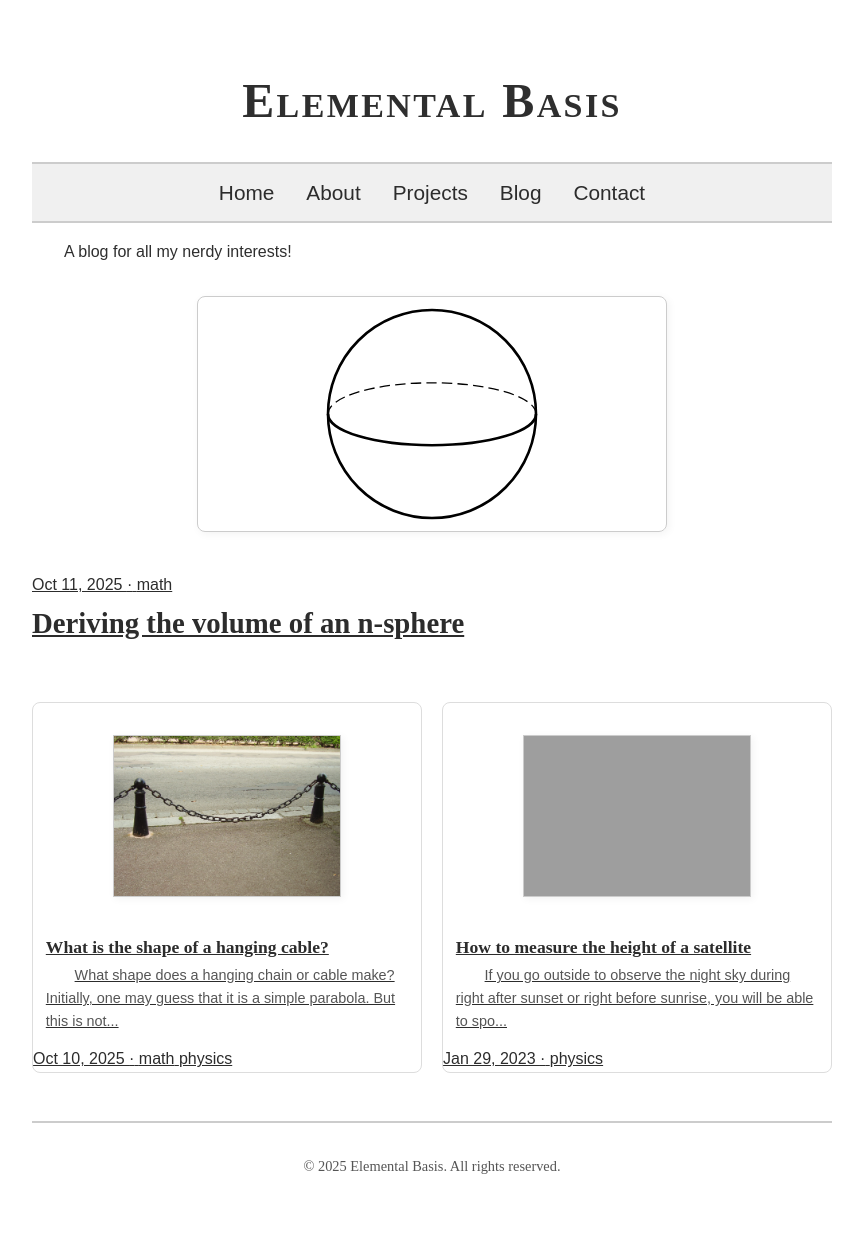
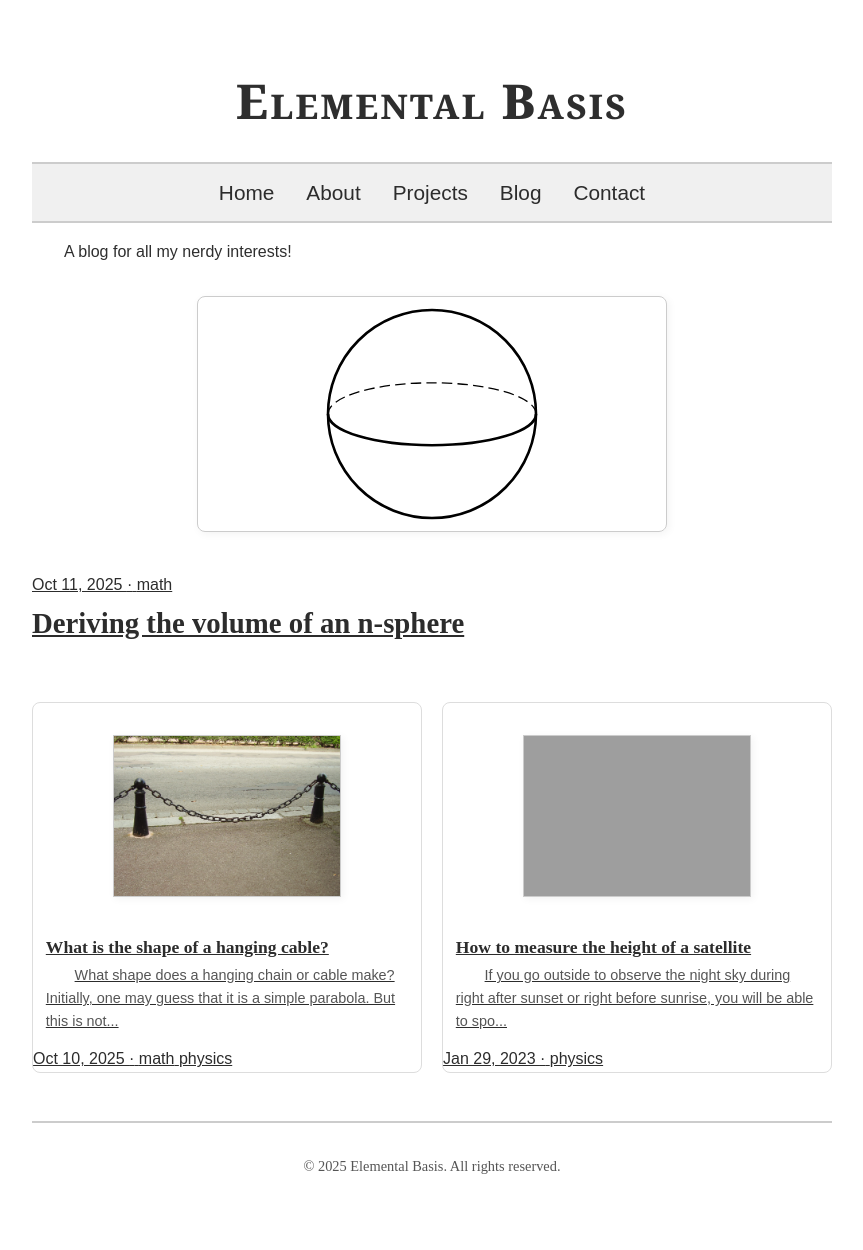
Before and after one commit to elementalbasis/elementalbasis.com, a Jekyll site: the page built from index.md, in a window 1280 px wide. Shown: the whole page, without its empty margins (208-1071 px from the left). Built offline with Jekyll 4.4.1, drawn with Linux system fonts in a browser that asks for light colours; grey boxes are pictures that could not be loaded.

Commit message:
Added code from Google's font code linker to link the Noto font for the logo.

```diff
--- a/_layouts/default.html
+++ b/_layouts/default.html
@@ -4,8 +4,9 @@
 	<meta charset="utf-8">
 	<meta name="viewport" content="width=device-width, initial-scale=1.0">
 	<link rel="stylesheet" type="text/css" media="screen" href="/assets/css/main.css">
-	<link href='https://fonts.googleapis.com/css?family=Noto+Serif' rel='stylesheet'>
-	<link href='https://fonts.googleapis.com/css?family=Noto+Sans' rel='stylesheet'>
+	<link rel="preconnect" href="https://fonts.googleapis.com">
+	<link rel="preconnect" href="https://fonts.gstatic.com" crossorigin>
+	<link href="https://fonts.googleapis.com/css2?family=Noto+Serif:ital,wght@0,100..900;1,100..900&display=swap" rel="stylesheet">
 
 	<script src="/assets/scripts/mathjax-config.js" defer></script>
 	<script async src="https://cdn.jsdelivr.net/npm/mathjax@3/es5/tex-mml-chtml.js" defer></script>
--- a/assets/css/main.css
+++ b/assets/css/main.css
@@ -1,4 +1,16 @@
 /* MAIN CSS STYLING */
+
+
+
+/* Load the necessary fonts */
+.noto-serif-<uniquifier> {
+  font-family: "Noto Serif", serif;
+  font-optical-sizing: auto;
+  font-weight: <weight>;
+  font-style: normal;
+  font-variation-settings:
+    "wdth" 100;
+}
 
 
 
@@ -36,9 +48,10 @@ header {
 }
 
 .site-logo {
-	font-family: 'Noto Serif Bold', serif;
+	font-family: 'Noto Serif';
 	font-size: 3rem;
 	font-variant: small-caps;
+	font-weight: 800;
 	color: #2e2e2e;
 	margin: 0;
 	letter-spacing: 0.05em;
```
